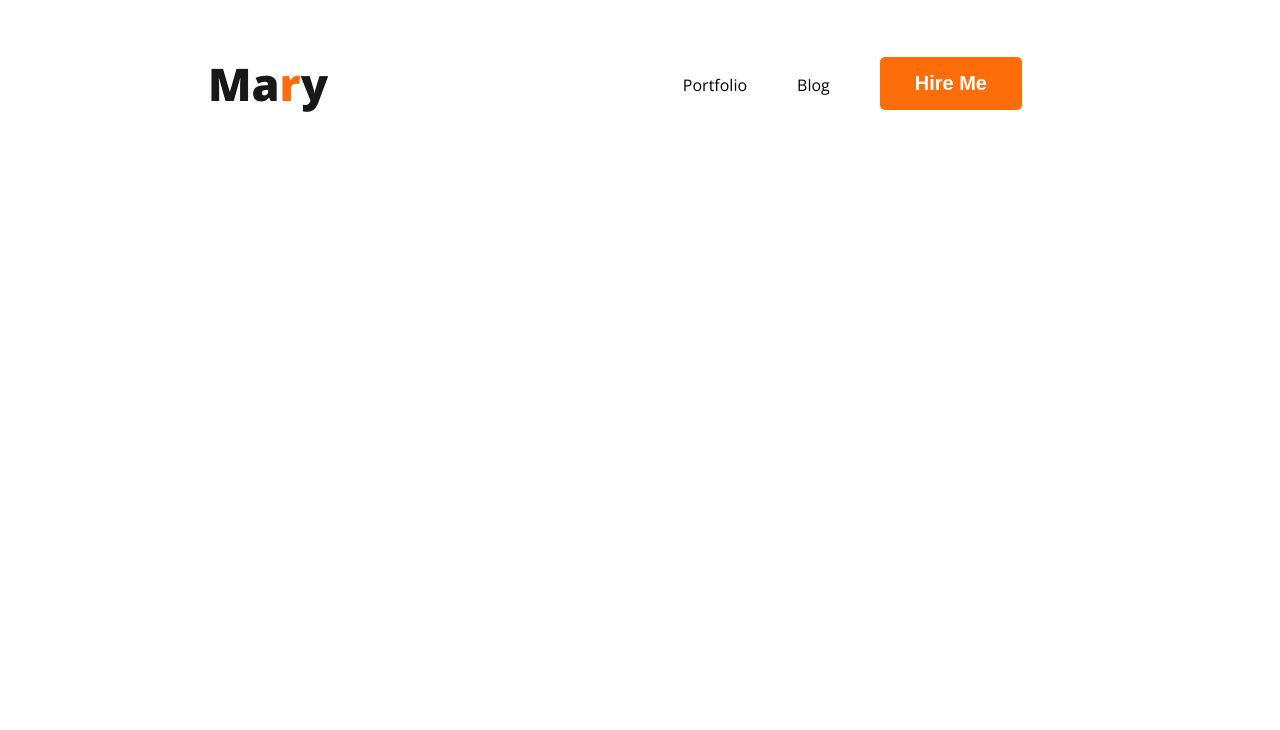
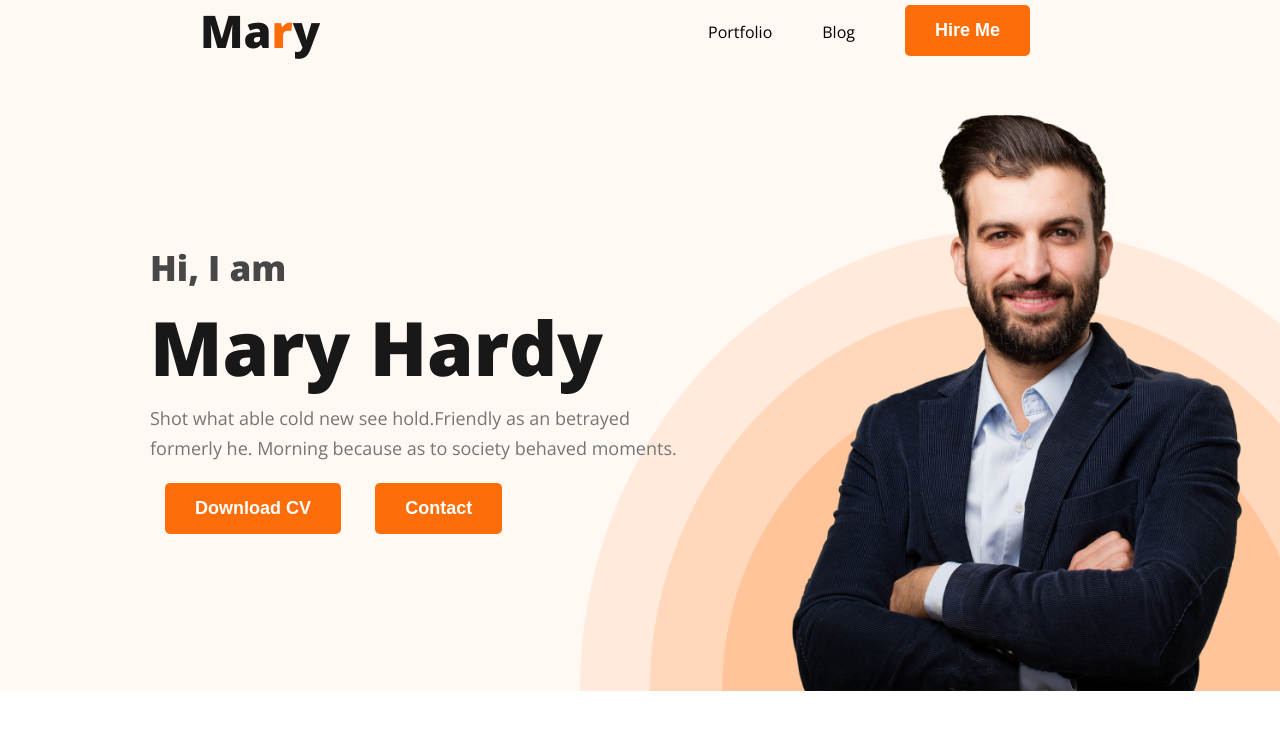
Before and after one commit to UmmaSumiya15/developer_portfolio, a plain HTML site: page index.html in a window 1280 px wide. Drawn offline with nearby package versions, Linux system fonts and the light colour scheme.

Commit message:
banner added

```diff
--- a/index.html
+++ b/index.html
@@ -10,7 +10,7 @@
   <link rel="stylesheet" href="style.css">
 </head>
 <body>
-  <head>
+  <header class="header">
     <nav>
       <h3 class="nav-title" >Ma<span class="txt-primary" >r</span>y</h3>
       <ul>
@@ -19,6 +19,17 @@
         <li> <button class="btn-primary" >Hire Me</button> </li>
       </ul>
     </nav>
-  </head>
+
+    <div class="banner">
+      <div class="banner-content">
+        <h3 class="ban-gretting">Hi, I  am</h3>
+        <h1 class="ban-title">Mary Hardy</h1>
+        <p class="ban-description">Shot what able cold new see hold.Friendly as an betrayed formerly he. Morning because as to society behaved moments.</p>
+        <button class="btn-primary">Download CV</button>
+        <button class="btn-primary">Contact</button>
+      </div>
+      <img src="images/hardy.png" alt="">
+    </div>
+  </header>
 </body>
 </html>
--- a/style.css
+++ b/style.css
@@ -1,5 +1,9 @@
 
 /* common shared style */
+*{
+  margin: 0;
+  padding: 0;
+}
 body{
   font-family: 'Open Sans', sans-serif;
 }
@@ -8,11 +12,11 @@ body{
 }
 .btn-primary{
   color: #FFF;
-font-size: 20px;
-font-weight: 700;
+font-size: 18px;
+font-weight: 650;
 border-radius: 5px;
 background: #FD6E0A;
-padding: 15px 35px;
+padding: 15px 30px;
 border: 0;
 }
 
@@ -42,3 +46,51 @@ font-weight: 400;
 font-size: 45px;
 font-weight: 800;
 }
+
+/* header related style  */
+
+.header{
+  background-color: #FFF8F3;
+  background-image: url(images/header_bg.png);
+  background-repeat: no-repeat;
+  background-position: bottom right;
+  background-size: 700px 462px ;
+}
+.banner{
+  display: flex;
+  align-items: center;
+  padding: 30px 30px 0 150px;
+  justify-content: space-between;
+}
+
+.banner img{
+  width: 500px;
+  height: 600px;
+}
+.ban-gretting{
+  color:#474747;
+font-size: 35px;
+font-weight: 600;
+margin-bottom: 0;
+}
+.ban-title{
+  color: #181818;
+font-size: 75px;
+font-weight: 700;
+margin: 5px 0;
+padding: 0;
+}
+.ban-description{
+  color: #757575;
+font-size: 18px;
+font-weight: 400;
+line-height: 30px;
+margin-bottom: 20px;
+padding-right: 45px;
+}
+.banner-conten{
+  max-width: 495px;
+}
+.banner-content button{
+  margin: 0 15px 5px;
+}
```
